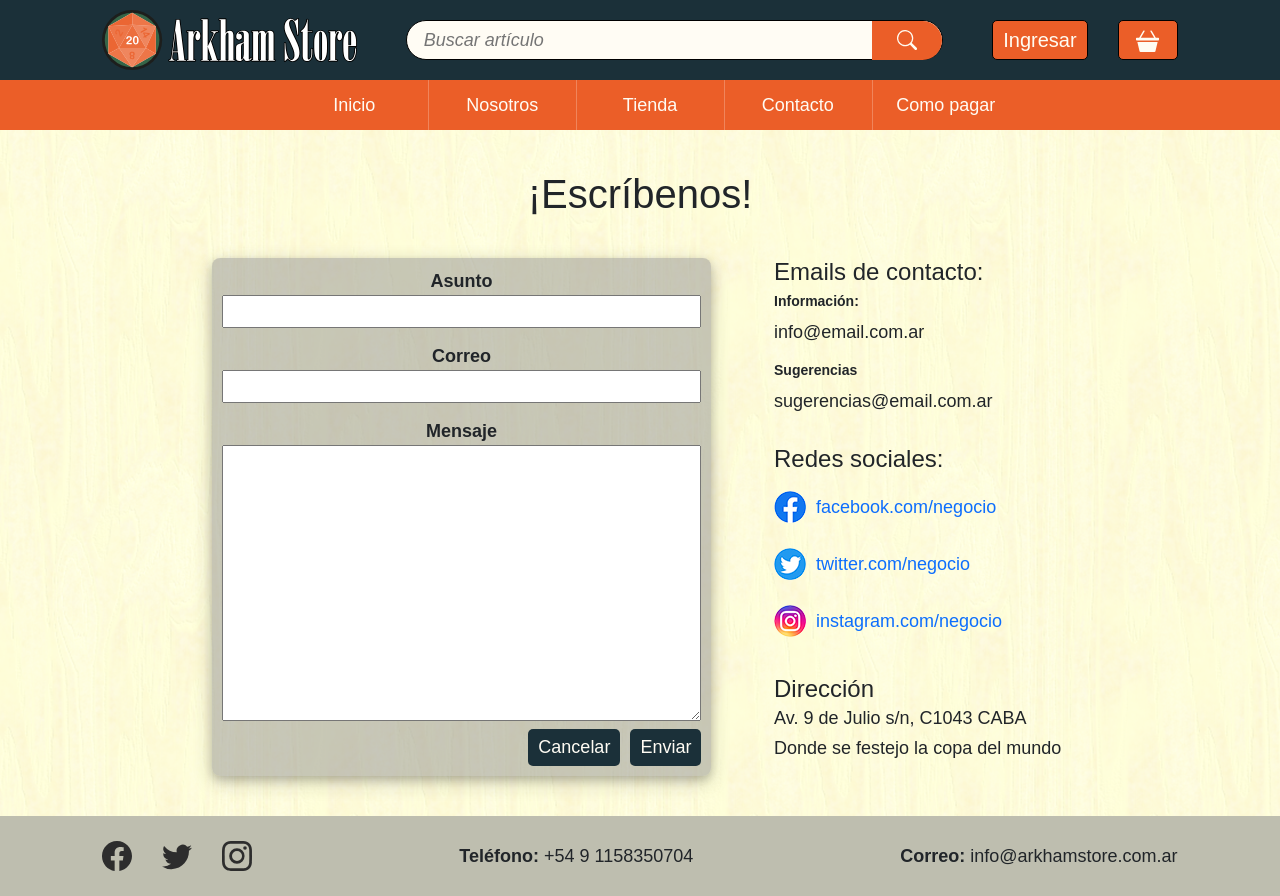
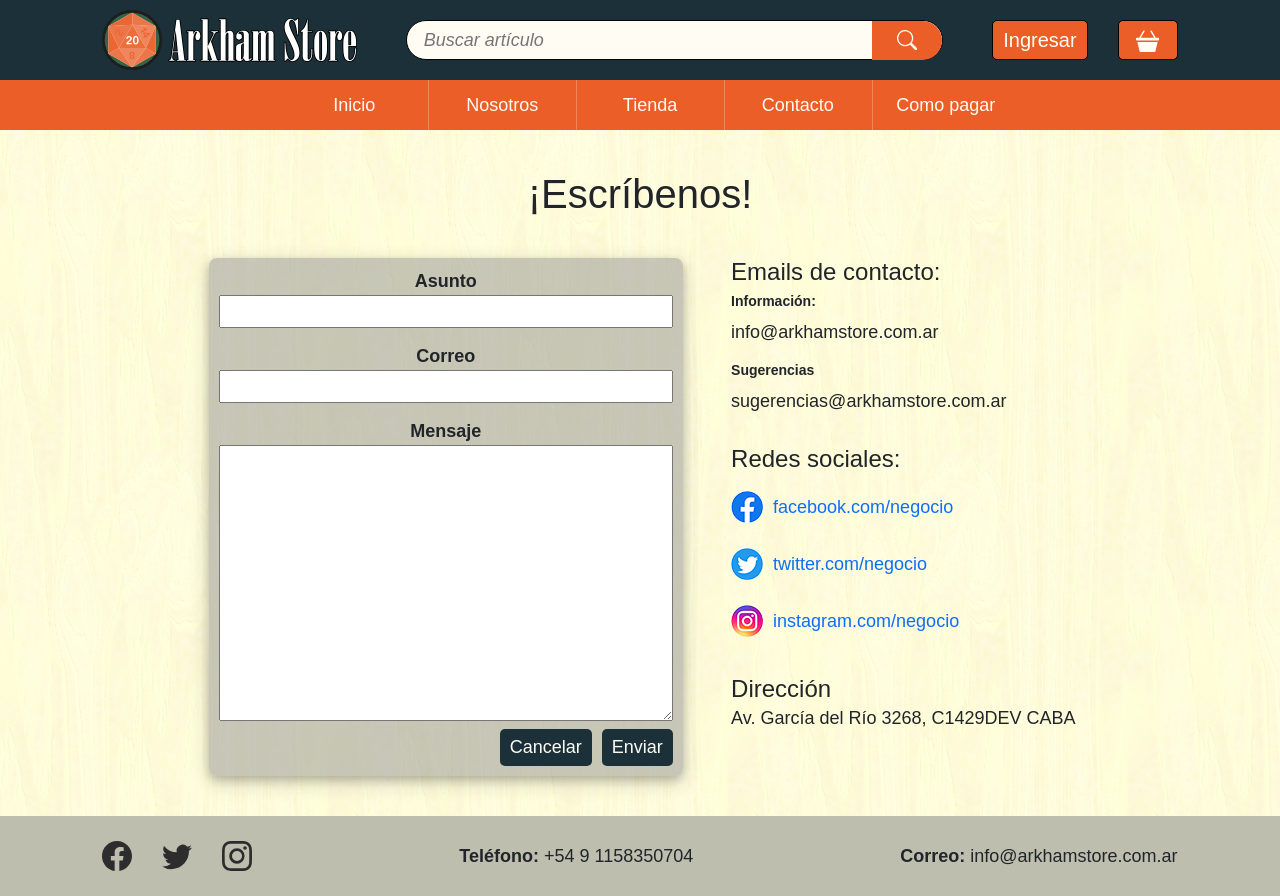
Before and after one commit to FacuCampos/DW-EntregaFinal-Campos, a website: page pages/contacto.html in a window 1280 px wide. Drawn offline with Linux system fonts and the light colour scheme; a web font is replaced by a local one.

Commit message:
Modifico el mapa, la direccion en nosotros y contacto y cambio los mails

```diff
--- a/pages/contacto.html
+++ b/pages/contacto.html
@@ -163,9 +163,9 @@
                     <div class="email-contacto mt-3 mt-lg-0">
                         <h3>Emails de contacto:</h3>
                         <label for="info">Información:</label>
-                        <p>info@email.com.ar</p>
+                        <p>info@arkhamstore.com.ar</p>
                         <label for="sugerencia">Sugerencias</label>
-                        <p>sugerencias@email.com.ar</p>
+                        <p>sugerencias@arkhamstore.com.ar</p>
                     </div>
                     <div  class="redes-contacto mt-5">
                         <h3>Redes sociales:</h3>
@@ -186,7 +186,7 @@
                     </div>
                     <div class="direccion mt-5">
                         <h3>Dirección</h3>
-                        <p>Av. 9 de Julio s/n, C1043 CABA <br> Donde se festejo la copa del mundo</p>
+                        <p>Av. García del Río 3268, C1429DEV CABA</p>
                     </div>
                 </div>
             </div>
```
Also changed, not shown: pages/nosotros.html (+2 -2 lines).
